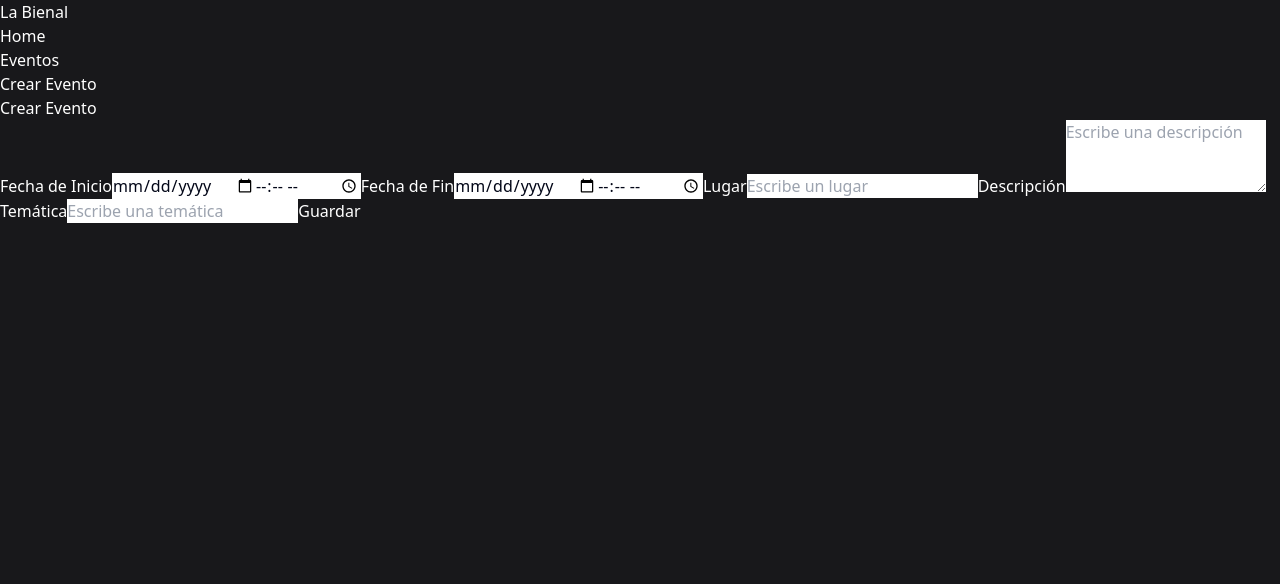
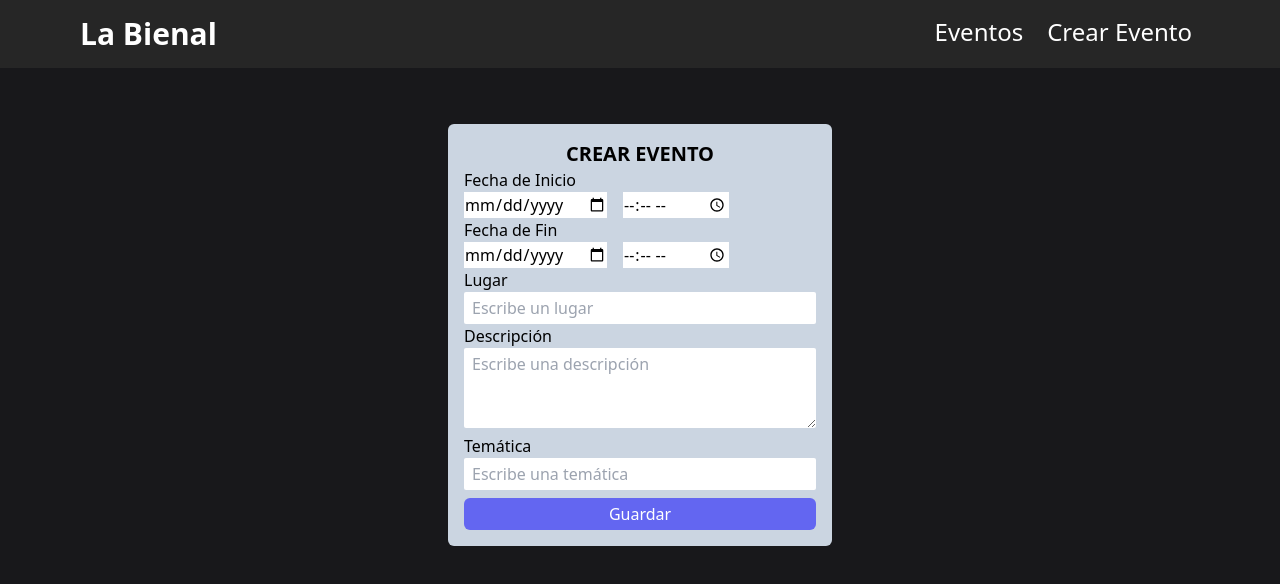
Before and after one commit to lautarofaccini/desarrollo-tpf, a React (Vite) app in the folder client/: page /eventos/new in a window 1280 px wide. Shown: the top 584 px of the page. Built offline with nearby package versions, Linux system fonts and the light colour scheme.

Commit message:
Estilos con Tailwind

```diff
--- a/client/src/App.jsx
+++ b/client/src/App.jsx
@@ -8,10 +8,10 @@ import { EventoContextProvider } from "./context/EventoProvider";
 
 function App() {
   return (
-    <div className="bg-zinc-900 h-screen text-white">
-      <div className="container mx-auto">
+    <div className="bg-zinc-900 h-screen">
+      <Navbar />
+      <div className="container mx-auto py-4 px-20">
         <EventoContextProvider>
-          <Navbar />
           <Routes>
             <Route path="/" element={<HomePage />} />
             <Route path="/eventos" element={<EventosPage />} />
--- a/client/src/components/EventoCard.jsx
+++ b/client/src/components/EventoCard.jsx
@@ -6,16 +6,18 @@ function EventoCard({ evento }) {
   const navigate = useNavigate();
 
   return (
-    <div>
-      <h2>{evento.fecha_inicio}</h2>
-      <h2>{evento.fecha_fin}</h2>
-      <p>{evento.lugar}</p>
-      <p>{evento.descripcion}</p>
-      <p>{evento.tematica}</p>
-      <button onClick={() => deleteEvento(evento.id)}>Eliminar</button>
-      <button onClick={() => navigate("/eventos/edit/" + evento.id)}>
-        Editar
-      </button>
+    <div className="bg-zinc-700 text-white rounded-md p-4">
+      <p className="text-xl font-bold">{evento.lugar}</p>
+      <p className="text-sm">{evento.descripcion}</p>
+      <p className="text-sm">{evento.tematica}</p>
+      <p className="text-xs">{evento.fecha_inicio}</p>
+      <p className="text-xs">{evento.fecha_fin}</p>
+      <div className="flex gap-x-2">
+        <button className="bg-red-500 px-2 py-1 text-white rounded-md" onClick={() => deleteEvento(evento.id)}>Eliminar</button>
+        <button className="bg-slate-500 px-2 py-1 text-white rounded-md" onClick={() => navigate("/eventos/edit/" + evento.id)}>
+          Editar
+        </button>
+      </div>
     </div>
   );
 }
--- a/client/src/components/Navbar.jsx
+++ b/client/src/components/Navbar.jsx
@@ -2,17 +2,16 @@ import { Link } from "react-router-dom";
 
 function Navbar() {
   return (
-    <div>
-      <h1>La Bienal</h1>
-      <ul>
+    <div className="bg-neutral-800 flex justify-between px-20 py-4">
+      <Link to="/" className="text-white font-bold text-3xl">
+        La Bienal
+      </Link>
+      <ul className="flex gap-x-2">
         <li>
-          <Link to="/">Home</Link>
+          <Link to="/eventos" className="text-white px-2 py-1 text-2xl">Eventos</Link>
         </li>
         <li>
-          <Link to="/eventos">Eventos</Link>
-        </li>
-        <li>
-          <Link to="/eventos/new">Crear Evento</Link>
+          <Link to="/eventos/new" className="text-white px-2 py-1 text-2xl">Crear Evento</Link>
         </li>
       </ul>
     </div>
--- a/client/src/pages/EventosForm.jsx
+++ b/client/src/pages/EventosForm.jsx
@@ -48,11 +48,10 @@ function EventosForm() {
 
   return (
     <div>
-      <h1>{params.id ? "Actualizar Evento" : "Crear Evento"}</h1>
       <Formik
         initialValues={evento}
         enableReinitialize={true}
-        onSubmit={async (values, actions) => {
+        onSubmit={async (values) => {
           // Combinar fecha y hora en un solo valor de tipo datetime
           const evento = {
             fecha_inicio: `${values.fecha_inicio} ${values.tiempo_inicio}`,
@@ -69,73 +68,81 @@ function EventosForm() {
 
           if (params.id) {
             await updateEvento(params.id, evento);
-            navigate('/');
           } else {
             await createEvento(evento);
           }
-          actions.resetForm();
+          navigate("/");
         }}
       >
         {({ handleChange, handleSubmit, values, isSubmitting }) => (
-          <Form onSubmit={handleSubmit}>
-            <label>Fecha de Inicio</label>
+          <Form
+            onSubmit={handleSubmit}
+            className="bg-slate-300 max-w-sm rounded-md p-4 mx-auto mt-10"
+          >
+            <h1 className="text-xl font-bold uppercase text-center">
+              {params.id ? "Actualizar Evento" : "Crear Evento"}
+            </h1>
+            <label className="block">Fecha de Inicio</label>
             <input
-              className="text-slate-950"
+              className="mr-4"
               type="date"
               name="fecha_inicio"
               onChange={handleChange}
               value={values.fecha_inicio}
             />
             <input
-              className="text-slate-950"
               type="time"
               name="tiempo_inicio"
               onChange={handleChange}
               value={values.tiempo_inicio}
             ></input>
-            <label>Fecha de Fin</label>
+            <label className="block">Fecha de Fin</label>
             <input
-              className="text-slate-950"
+              className="mr-4"
               type="date"
               name="fecha_fin"
               onChange={handleChange}
               value={values.fecha_fin}
             ></input>
             <input
-              className="text-slate-950"
+              className=""
               type="time"
               name="tiempo_fin"
               onChange={handleChange}
               value={values.tiempo_fin}
             ></input>
-            <label>Lugar</label>
+            <label className="block">Lugar</label>
             <input
-              className="text-slate-950"
+              className="px-2 py-1 rounded-sm w-full"
               type="text"
               name="lugar"
               placeholder="Escribe un lugar"
               onChange={handleChange}
               value={values.lugar}
             />
-            <label>Descripción</label>
+            <label className="block">Descripción</label>
             <textarea
-              className="text-slate-950"
+              className="px-2 py-1 rounded-sm w-full"
               name="descripcion"
               rows="3"
               placeholder="Escribe una descripción"
               onChange={handleChange}
               value={values.descripcion}
             ></textarea>
-            <label>Temática</label>
+            <label className="block">Temática</label>
             <input
-              className="text-slate-950"
+              className="px-2 py-1 rounded-sm w-full"
               type="text"
               name="tematica"
               placeholder="Escribe una temática"
               onChange={handleChange}
               value={values.tematica}
             />
-            <button type="submit" disabled={isSubmitting}>
+            <button
+              type="submit"
+              disabled={isSubmitting}
+              className="block bg-indigo-500 px-2 py-1 mt-2 text-white w-full rounded-md"
+            >
               {isSubmitting ? "Guardando..." : "Guardar"}
             </button>
           </Form>
--- a/client/src/pages/EventosPage.jsx
+++ b/client/src/pages/EventosPage.jsx
@@ -1,16 +1,16 @@
 import { useEffect } from "react";
 import EventoCard from "../components/EventoCard";
-import {useEventos} from '../context/EventoContext'
+import { useEventos } from "../context/EventoContext";
 
 function EventosPage() {
-  const {eventos, loadEventos} = useEventos()
+  const { eventos, loadEventos } = useEventos();
 
   useEffect(() => {
     loadEventos();
   }, [loadEventos]);
 
   function renderMain() {
-    if (eventos.length === 0) return <h1>No hay eventos aún</h1>
+    if (eventos.length === 0) return <h1>No hay eventos aún</h1>;
     return eventos.map((evento) => (
       <EventoCard evento={evento} key={evento.id} />
     ));
@@ -18,8 +18,8 @@ function EventosPage() {
 
   return (
     <div>
-      <h1>Eventos</h1>
-      {renderMain()}
+      <h1 className="text-3xl text-white font-bold text-center">Eventos</h1>
+      <div className="grid grid-cols-3 gap-2">{renderMain()}</div>
     </div>
   );
 }
```
